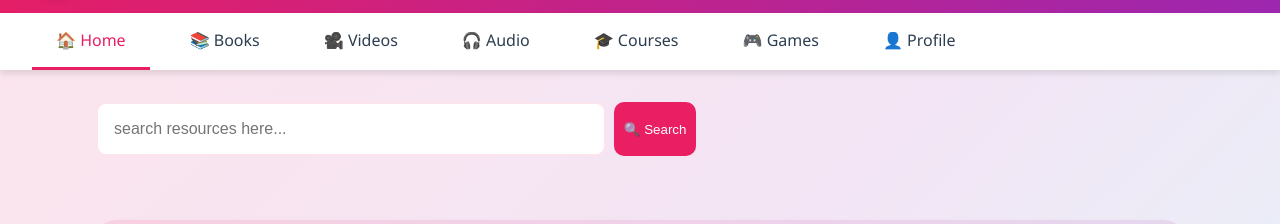
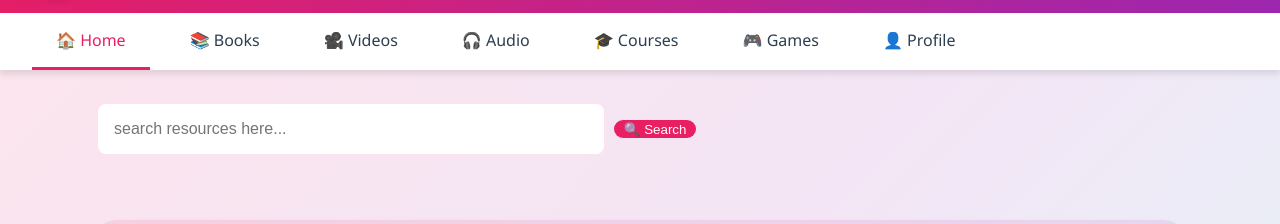
Before and after one commit to nocodeinfolab/mgigirlchildinitiative, a plain HTML site: page dashboard.html in a window 1280 px wide. Shown: the part 69-293 px from the top of the page. Drawn offline with Linux system fonts and the light colour scheme; a script that the page names is missing.

Commit message:
Update dashboard.html

```diff
--- a/dashboard.html
+++ b/dashboard.html
@@ -1437,6 +1437,10 @@
                 flex: 0 1 auto;
             }
         }
+        .search-container {
+            align-items: center;
+        }
+
 
 
     </style>
```
